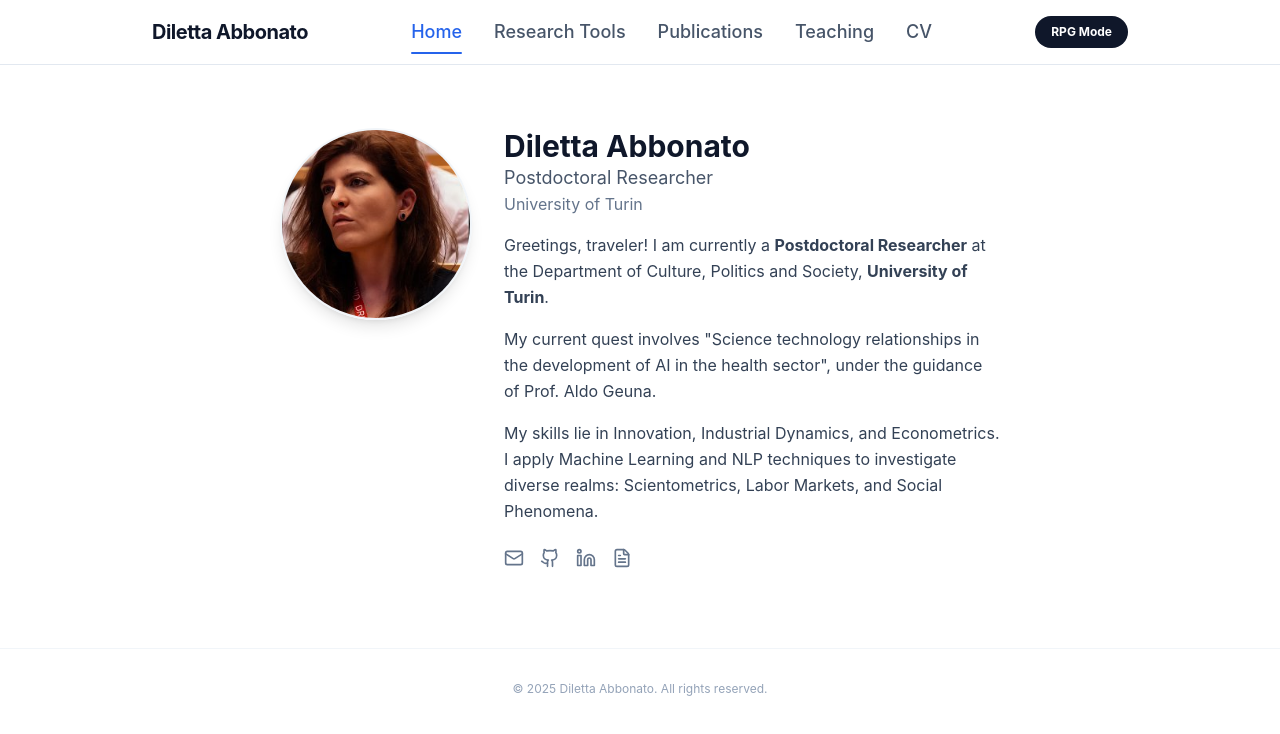
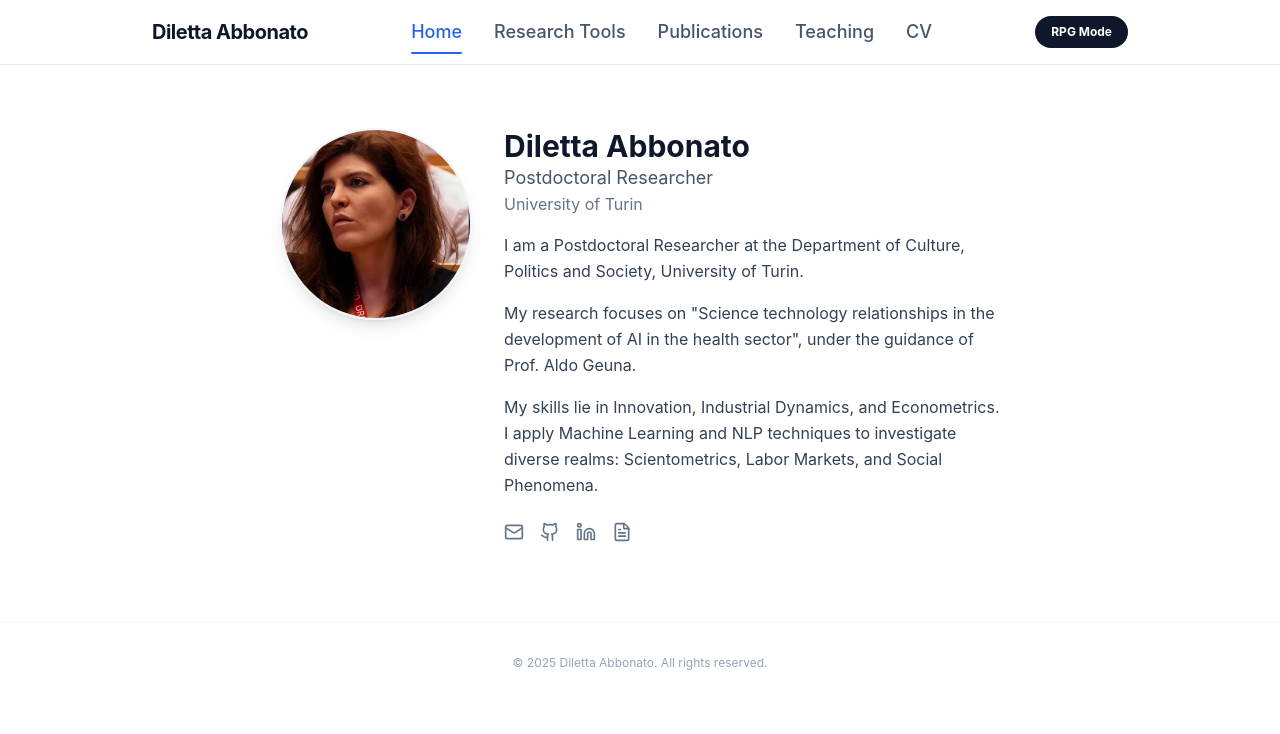
Before and after one commit to zabbonat/zabbonat.github.io, a React (Vite) app: page / in a window 1280 px wide. Both pictures are taken after a click on the button 1238 px from the left and 42 px from the top of the page. Shown: the top 734 px of the page. Built offline with nearby package versions, Linux system fonts and the light colour scheme.

Commit message:
Update ClassicMode.jsx

```diff
--- a/src/components/ClassicMode.jsx
+++ b/src/components/ClassicMode.jsx
@@ -20,10 +20,10 @@ const ClassicMode = ({ onSwitchToRPG }) => {
                                     <p className="text-slate-500">University of Turin</p>
                                 </div>
                                 <p className="text-slate-700 leading-relaxed">
-                                    Greetings, traveler! I am currently a <strong>Postdoctoral Researcher</strong> at the Department of Culture, Politics and Society, <strong>University of Turin</strong>.
+                                    I am a Postdoctoral Researcher at the Department of Culture, Politics and Society, University of Turin.
                                 </p>
                                 <p className="text-slate-700 leading-relaxed">
-                                    My current quest involves "Science technology relationships in the development of AI in the health sector", under the guidance of Prof. Aldo Geuna.
+                                    My research focuses on "Science technology relationships in the development of AI in the health sector", under the guidance of Prof. Aldo Geuna.
                                 </p>
                                 <p className="text-slate-700 leading-relaxed">
                                     My skills lie in Innovation, Industrial Dynamics, and Econometrics. I apply Machine Learning and NLP techniques to investigate diverse realms: Scientometrics, Labor Markets, and Social Phenomena.
```
